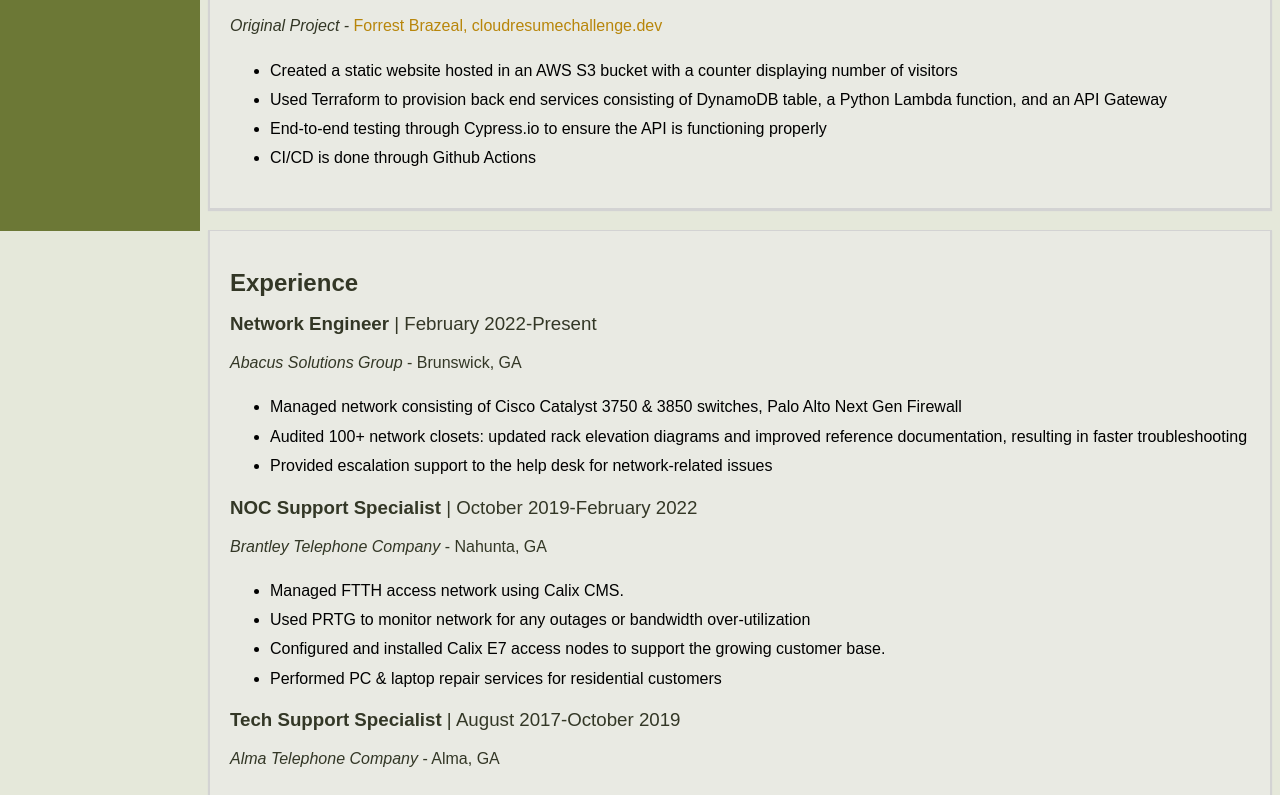
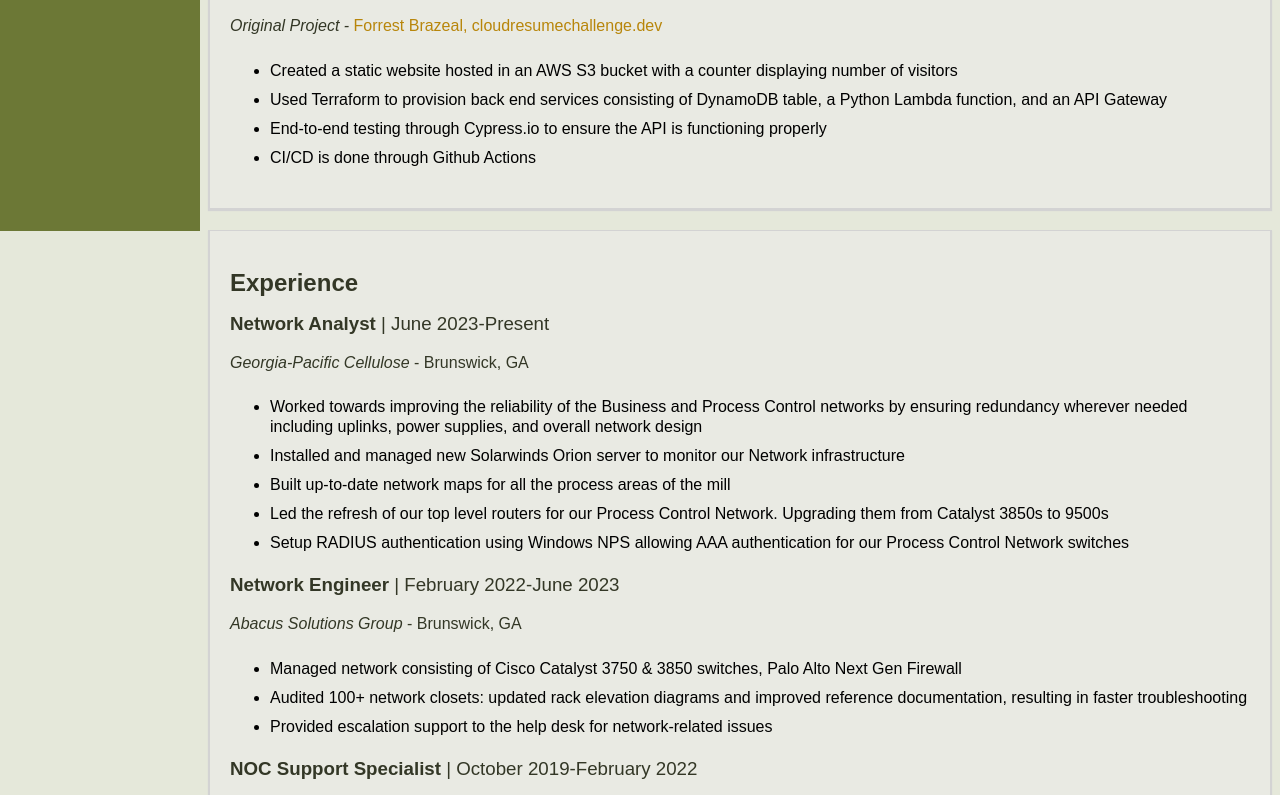
Before and after one commit to ELiGRP/CloudResumeChallenge, a website: page FrontEnd/index.html in a window 1280 px wide. Shown: the part 569-1364 px from the top of the page. Drawn offline with Linux system fonts and the light colour scheme; no server answers.

Commit message:
Update index.html

```diff
--- a/FrontEnd/index.html
+++ b/FrontEnd/index.html
@@ -57,8 +57,18 @@
 
 	<div class ="content" id="exp">
 		<h2>Experience</h2>
+		<h3>Network Analyst<span style="font-weight: normal;"> | June 2023-Present</span></h3>
+		<h4><i>Georgia-Pacific Cellulose</i> - Brunswick, GA</h4>
+		<ul>
+			<li>Worked towards improving the reliability of the Business and Process Control networks by ensuring redundancy wherever needed including uplinks, power supplies, and overall network design</li>
+			<li>Installed and managed new Solarwinds Orion server to monitor our Network infrastructure</li>
+			<li>Built up-to-date network maps for all the process areas of the mill</li>
+			<li>Led the refresh of our top level routers for our Process Control Network. Upgrading them from Catalyst 3850s to 9500s</li>
+			<li>Setup RADIUS authentication using Windows NPS allowing AAA authentication for our Process Control Network switches</li>
+		</ul>
 
-		<h3>Network Engineer<span style="font-weight: normal;"> | February 2022-Present</span></h3>
+
+		<h3>Network Engineer<span style="font-weight: normal;"> | February 2022-June 2023</span></h3>
 		<h4><i>Abacus Solutions Group</i> - Brunswick, GA</h4>
 		<ul>
 			<li>Managed network consisting of Cisco Catalyst 3750 & 3850 switches, Palo Alto Next Gen Firewall</li>
```
